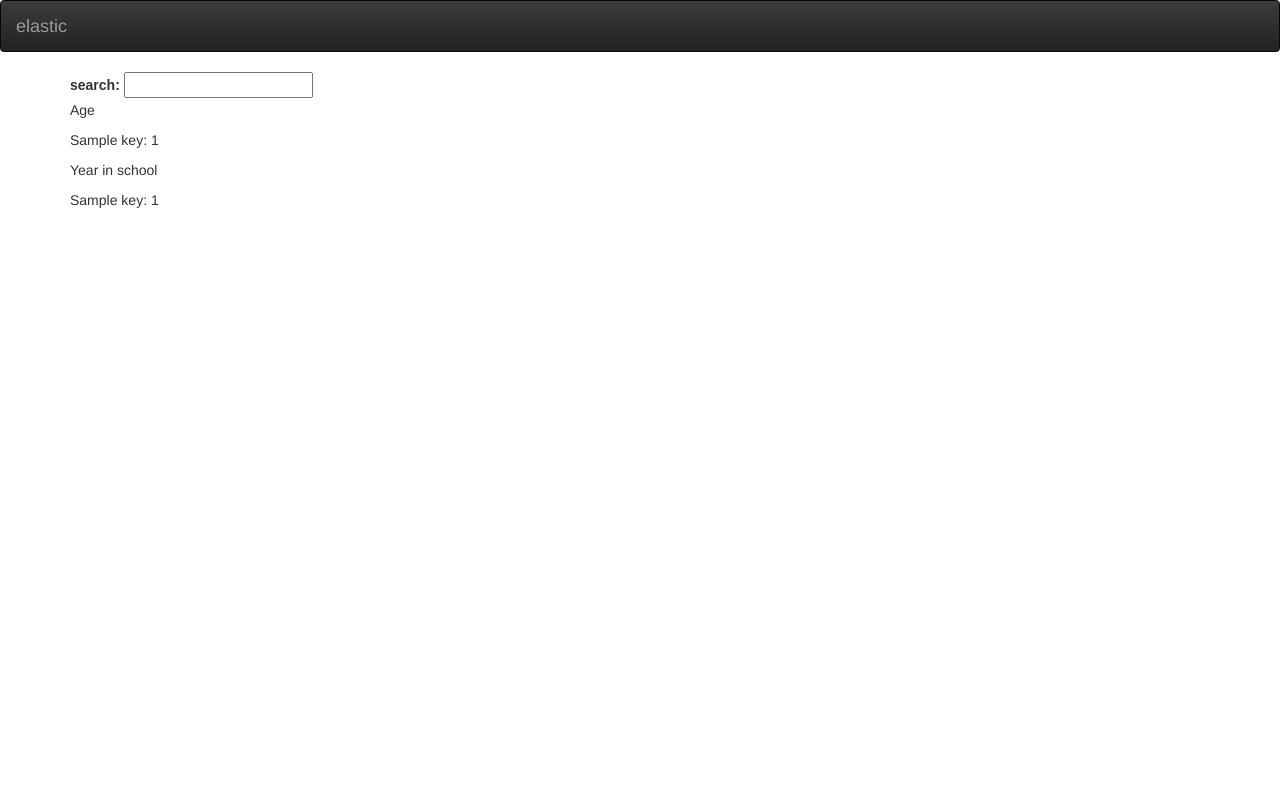
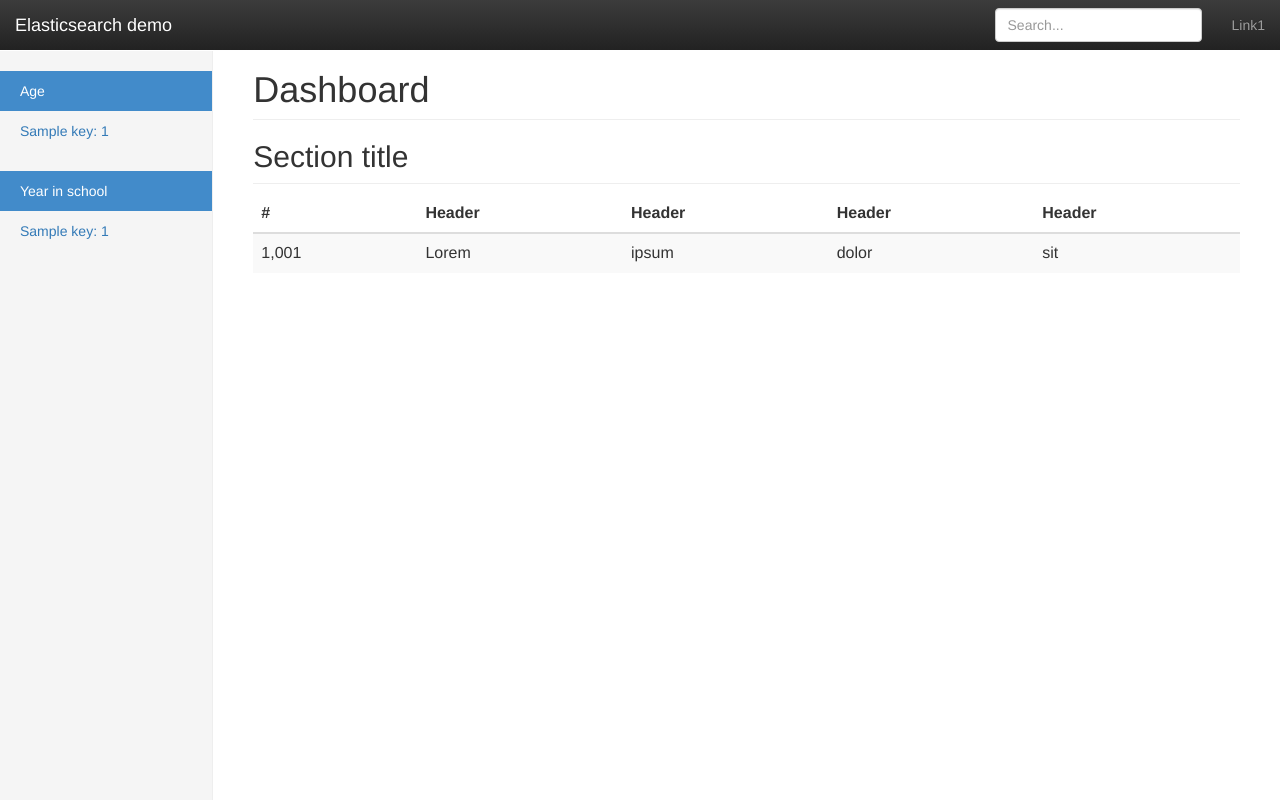
Before and after one commit to 7WebPages/elastic, a Django app: template project/templates/index.html in a window 1280 px wide. Run offline with Django 3.2, Linux system fonts and the light colour scheme; the template is opened without the code that fills it: most values are stand-ins (such as "Sample title", 1, 10 or a date in 2020); some libraries are stand-ins or nearby versions.

Commit message:
layout ok at last

```diff
--- /dev/null
+++ b/project/static/dashboard.css
@@ -0,0 +1,105 @@
+/*
+ * Base structure
+ */
+
+/* Move down content because we have a fixed navbar that is 50px tall */
+body {
+  padding-top: 50px;
+}
+
+
+/*
+ * Global add-ons
+ */
+
+.sub-header {
+  padding-bottom: 10px;
+  border-bottom: 1px solid #eee;
+}
+
+/*
+ * Top navigation
+ * Hide default border to remove 1px line.
+ */
+.navbar-fixed-top {
+  border: 0;
+}
+
+/*
+ * Sidebar
+ */
+
+/* Hide for mobile, show later */
+.sidebar {
+  display: none;
+}
+@media (min-width: 768px) {
+  .sidebar {
+    position: fixed;
+    top: 51px;
+    bottom: 0;
+    left: 0;
+    z-index: 1000;
+    display: block;
+    padding: 20px;
+    overflow-x: hidden;
+    overflow-y: auto; /* Scrollable contents if viewport is shorter than content. */
+    background-color: #f5f5f5;
+    border-right: 1px solid #eee;
+  }
+}
+
+/* Sidebar navigation */
+.nav-sidebar {
+  margin-right: -21px; /* 20px padding + 1px border */
+  margin-bottom: 20px;
+  margin-left: -20px;
+}
+.nav-sidebar > li > a {
+  padding-right: 20px;
+  padding-left: 20px;
+}
+.nav-sidebar > .active > a,
+.nav-sidebar > .active > a:hover,
+.nav-sidebar > .active > a:focus {
+  color: #fff;
+  background-color: #428bca;
+}
+
+
+/*
+ * Main content
+ */
+
+.main {
+  padding: 20px;
+}
+@media (min-width: 768px) {
+  .main {
+    padding-right: 40px;
+    padding-left: 40px;
+  }
+}
+.main .page-header {
+  margin-top: 0;
+}
+
+
+/*
+ * Placeholder dashboard ideas
+ */
+
+.placeholders {
+  margin-bottom: 30px;
+  text-align: center;
+}
+.placeholders h4 {
+  margin-bottom: 0;
+}
+.placeholder {
+  margin-bottom: 20px;
+}
+.placeholder img {
+  display: inline-block;
+  border-radius: 50%;
+}
--- a/project/templates/base.html
+++ b/project/templates/base.html
@@ -15,7 +15,7 @@
     </head>
 
     <body>
-
+        {% block header %}
         <nav class="navbar navbar-inverse">
             <div class="container-fluid">
                 <div class="navbar-header">
@@ -32,7 +32,9 @@
                 </div>
             </div>
         </nav>
+        {% endblock header %}
 
+        {% block container %}
         <div class="{% block container-class %}container{% endblock container-class %}">
             {% for message in messages %}
             <div class="alert alert-{{ message.tags }}" role="alert">
@@ -47,6 +49,7 @@
 
 
         </div> <!-- /container -->
+        {% endblock container %}
 
     </body>
 
--- a/project/templates/index.html
+++ b/project/templates/index.html
@@ -1,4 +1,5 @@
 {% extends "base.html" %}
+{% load staticfiles %}
 
 {% block extra_js %}
 <script type="text/javascript">
@@ -11,31 +12,83 @@ $(function() {
 </script>
 {% endblock extra_js %}
 
-{% block content %}
+{% block extra_css %}
+<link href="{% static "dashboard.css" %}" rel="stylesheet">
+{% endblock extra_css %}
 
-<div class="ui-widget">
-  <label for="search">search: </label>
-  <input id="search">
+{% block header %}
+<nav class="navbar navbar-inverse navbar-fixed-top">
+  <div class="container-fluid">
+    <div class="navbar-header">
+      <button type="button" class="navbar-toggle collapsed" data-toggle="collapse" data-target="#navbar" aria-expanded="false" aria-controls="navbar">
+        <span class="sr-only">Toggle navigation</span>
+        <span class="icon-bar"></span>
+        <span class="icon-bar"></span>
+        <span class="icon-bar"></span>
+      </button>
+      <a class="navbar-brand" href="">Elasticsearch demo</a>
     </div>
+    <div id="navbar" class="navbar-collapse collapse">
+      <ul class="nav navbar-nav navbar-right">
+        <li><a href="">Link1</a></li>
+      </ul>
+      <form class="navbar-form navbar-right">
+        <input type="text" id="search" class="form-control" placeholder="Search...">
+      </form>
+    </div>
+  </div>
+</nav>
+{% endblock header %}
 
+{% block container %}
 
-<div class="facetes">
-    <div class="age">
-        <p>Age</p>
+<div class="container-fluid">
+  <div class="row">
+    <div class="col-sm-3 col-md-2 sidebar">
+      <ul class="nav nav-sidebar">
+        <li class="active"><a href="">Age<span class="sr-only">(current)</span></a></li>
+        {% for age in facets.age.buckets %}
+            <li><a href="#">{{age.key}}: {{age.doc_count}}</a></li>
+        {% endfor %}
+      </ul>
+      <ul class="nav nav-sidebar">
+        <li class="active"><a href="">Year in school<span class="sr-only">(current)</span></a></li>
+        {% for year in facets.year_in_school.buckets %}
+            <li><a href="#">{{year.key}}: {{year.doc_count}}</a></li>
+        {% endfor %}
+      </ul>
+    </div>
+    <div class="col-sm-9 col-sm-offset-3 col-md-10 col-md-offset-2 main">
+          <h1 class="page-header">Dashboard</h1>
 
-        {% for age in facets.age.buckets %}
-            <p>{{age.key}}: {{age.doc_count}}</p>
-        {% endfor %}
-
+          <h2 class="sub-header">Section title</h2>
+          <div class="table-responsive">
+            <table class="table table-striped">
+              <thead>
+                <tr>
+                  <th>#</th>
+                  <th>Header</th>
+                  <th>Header</th>
+                  <th>Header</th>
+                  <th>Header</th>
+                </tr>
+              </thead>
+              <tbody>
+                <tr>
+                  <td>1,001</td>
+                  <td>Lorem</td>
+                  <td>ipsum</td>
+                  <td>dolor</td>
+                  <td>sit</td>
+                </tr>
+              </tbody>
+            </table>
           </div>
-    <div class="year_in_school">
-        <p>Year in school</p>
-
-        {% for year in facets.year_in_school.buckets %}
-        <p>{{year.key}}: {{year.doc_count}}</p>
-        {% endfor %}
+        </div>
+      </div>
+    </div>
 
   </div>
 </div>
 
-{% endblock content %}
+{% endblock container %}
--- a/project/urls.py
+++ b/project/urls.py
@@ -17,6 +17,7 @@ if settings.DEBUG:
     try:
         from django.conf.urls.static import static
         urlpatterns += static(settings.MEDIA_URL, document_root=settings.MEDIA_ROOT)
+        urlpatterns += static(settings.STATIC_URL, document_root=settings.STATIC_ROOT)
 
         import debug_toolbar
         urlpatterns += [url(r'^__debug__/', include(debug_toolbar.urls))]
```
Lines whose indentation alone changed are shown as unchanged.
